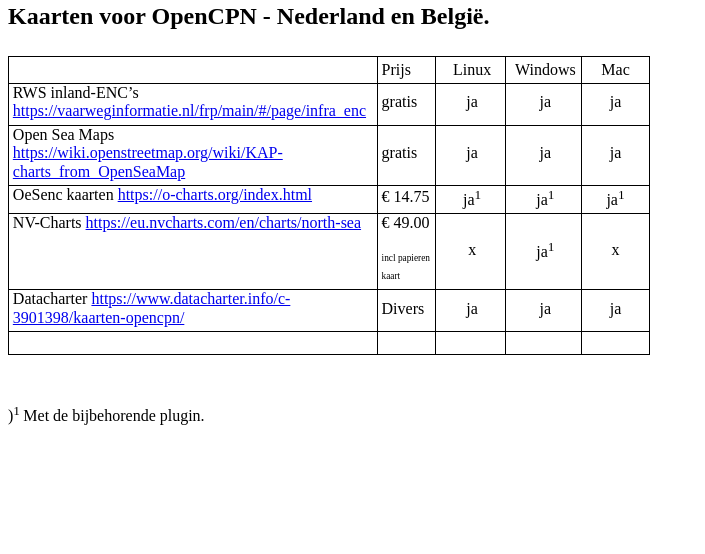
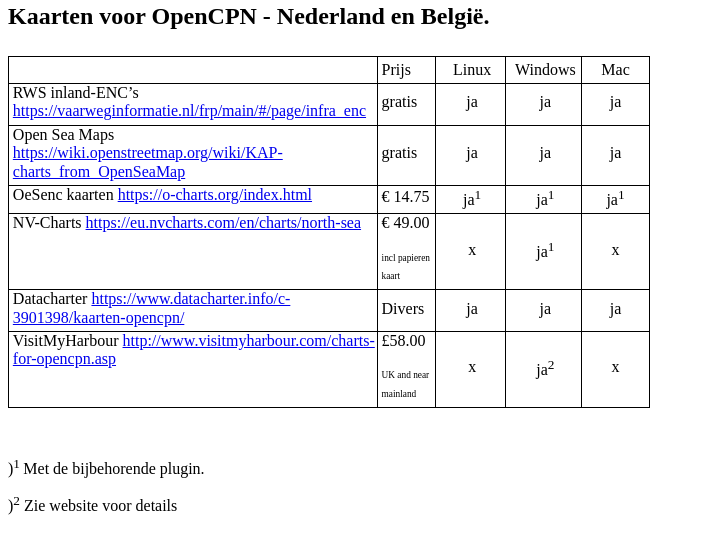
Before and after one commit to RooieDirk/rooiedirk.github.io, a plain HTML site: page index.html in a window 1280 px wide. Shown: the whole page, without its empty margins (0-705 px from the left). Drawn offline with Linux system fonts and the light colour scheme.

Commit message:
add visitmyharbour

```diff
--- a/index.html
+++ b/index.html
@@ -3,7 +3,8 @@
 <head>
 	<meta http-equiv="content-type" content="text/html; charset=utf-8"/>
 	<title></title>
-	<meta name="changed" content="2019-07-06T08:59:21.136798881"/>
+	<meta name="created" content="2019-07-06T08:17:41.421786468"/>
+	<meta name="changed" content="2019-07-06T14:22:53.704485003"/>
 	<style type="text/css">
 		@page { margin: 0.79in }
 		p { margin-bottom: 0.1in; line-height: 115% }
@@ -133,29 +134,21 @@ voor OpenCPN - Nederland en België.</b></font></p>
 	</tr>
 	<tr>
 		<td width="357" valign="top" style="border-top: none; border-bottom: 1px solid #000000; border-left: 1px solid #000000; border-right: none; padding-top: 0in; padding-bottom: 0.04in; padding-left: 0.04in; padding-right: 0in">
-			<p><br/>
-
-			</p>
+			<p>VisitMyHarbour
+			<a href="http://www.visitmyharbour.com/charts-for-opencpn.asp" name="http://www.visitmyharbour.com/charts-for-opencpn.asp">http://www.visitmyharbour.com/charts-for-opencpn.asp</a></p>
 		</td>
 		<td width="52" style="border-top: none; border-bottom: 1px solid #000000; border-left: 1px solid #000000; border-right: none; padding-top: 0in; padding-bottom: 0.04in; padding-left: 0.04in; padding-right: 0in">
-			<p><br/>
-
-			</p>
+			<p><font size="3" style="font-size: 12pt">£58.00</font></p>
+			<p><font size="1" style="font-size: 7pt">UK and near mainland</font></p>
 		</td>
 		<td width="64" style="border-top: none; border-bottom: 1px solid #000000; border-left: 1px solid #000000; border-right: none; padding-top: 0in; padding-bottom: 0.04in; padding-left: 0.04in; padding-right: 0in">
-			<p align="center"><br/>
-
-			</p>
+			<p align="center">x</p>
 		</td>
 		<td width="70" style="border-top: none; border-bottom: 1px solid #000000; border-left: 1px solid #000000; border-right: none; padding-top: 0in; padding-bottom: 0.04in; padding-left: 0.04in; padding-right: 0in">
-			<p align="center"><br/>
-
-			</p>
+			<p align="center">ja<sup>2</sup></p>
 		</td>
 		<td width="58" style="border-top: none; border-bottom: 1px solid #000000; border-left: 1px solid #000000; border-right: 1px solid #000000; padding-top: 0in; padding-bottom: 0.04in; padding-left: 0.04in; padding-right: 0.04in">
-			<p align="center"><br/>
-
-			</p>
+			<p align="center">x</p>
 		</td>
 	</tr>
 </table>
@@ -164,5 +157,7 @@ voor OpenCPN - Nederland en België.</b></font></p>
 </p>
 <p style="margin-bottom: 0in; line-height: 100%">)<sup>1 </sup> Met
 de bijbehorende plugin.</p>
+<p style="margin-bottom: 0in; line-height: 100%">)<sup>2</sup> Zie
+website voor details</p>
 </body>
 </html>
```
